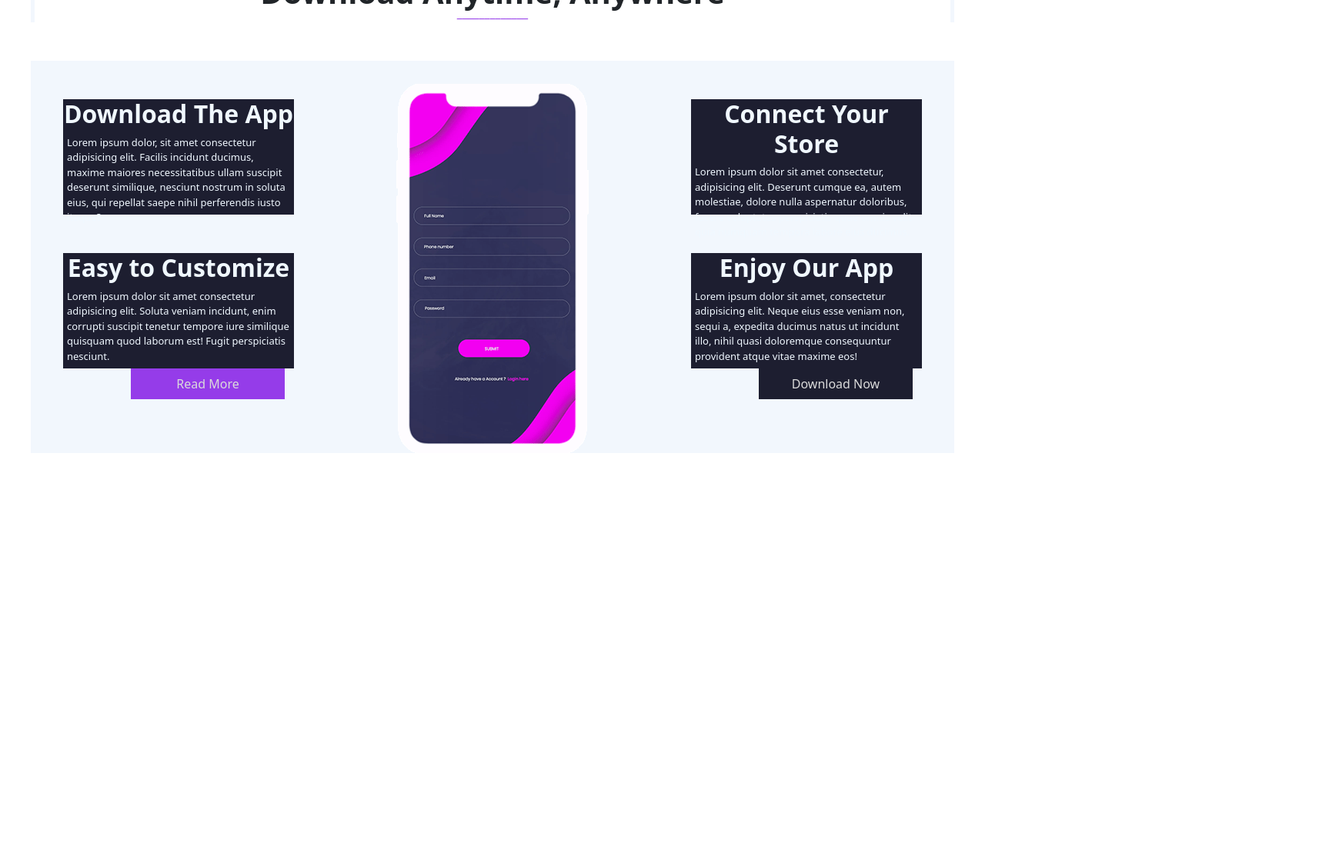
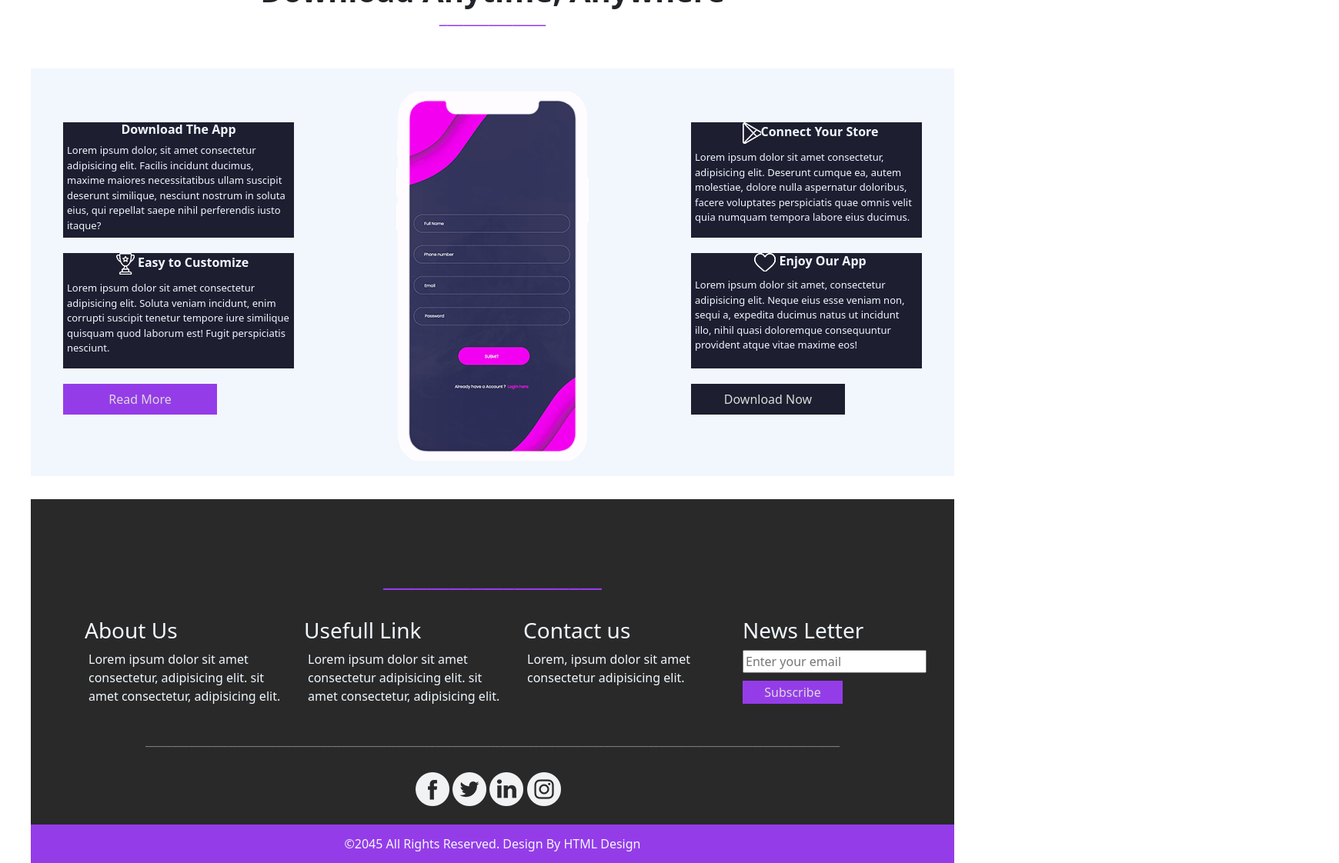
Before and after one commit to NashobaPallaton/Front, a plain HTML site: page Yolos/index.html in a window 1280 px wide. Shown: the part 1161-2283 px from the top of the page at 77% size, 1740 px wide, since content can reach past the window. Before the commit the page ends 1750 px from the top, so only its background shows below. Drawn offline with nearby package versions, Linux system fonts and the light colour scheme.

Commit message:
semi finish

```diff
--- a/Yolos/index.html
+++ b/Yolos/index.html
@@ -29,7 +29,9 @@
             <button>Read more</button>
         </div>
     </div>
+
     <br>
+
     <div class="part1">
 
         <h1>Amazing features To Use<br>
@@ -59,9 +61,10 @@
         </div>
         <button class="b2">Read More</button>
 
-        <p class="dl">Download Anytime, Anywhere</p>
-        <p class="line">_____________</p>
     </div>
+
+    <p class="dl">Download Anytime, Anywhere</p>
+    <p class="line">_____________</p>
 
     <div class="part2">
         <div class="row">
@@ -74,7 +77,7 @@
                         saepe nihil perferendis iusto itaque?</p>
                 </div>
                 <div class="square3">
-                    <h2>Easy to Customize</h2>
+                    <h2><img src="/Yolos/img/trophy_.png" alt="trophy" class="trophy"> Easy to Customize</h2>
                     <p>Lorem ipsum dolor sit amet consectetur adipisicing elit. Soluta veniam incidunt, enim corrupti
                         suscipit tenetur tempore iure similique quisquam quod laborum est! Fugit perspiciatis nesciunt.
                         </p>
@@ -82,11 +85,12 @@
                 <button class="b4">Read More</button>
             </div>
             <div class="milieu col-4">
-<img class="img" src="/Yolos/img/download-img.png" alt="dl">
+            <img class="img" src="/Yolos/img/download-img.png" alt="dl">
             </div>
             <div class="droite col-4">
                 <div class="square2">
-                    <h2>Connect Your Store</h2>
+
+                    <h2><img src="/Yolos/img/playstore.png" alt="playstore" class="playstore">Connect Your Store</h2>
                     <p>Lorem ipsum dolor sit amet consectetur, adipisicing elit. Deserunt cumque ea, autem molestiae,
                         dolore
                         nulla aspernatur doloribus, facere voluptates perspiciatis quae omnis velit quia numquam tempora
@@ -94,7 +98,7 @@
                 </div>
 
                 <div class="square4">
-                    <h2>Enjoy Our App</h2>
+                    <h2><img src="/Yolos/img/heart.png" alt="Coeur" class="heart"> Enjoy Our App</h2>
                     <p>Lorem ipsum dolor sit amet, consectetur adipisicing elit. Neque eius esse veniam non, sequi a,
                         expedita ducimus natus ut incidunt illo, nihil quasi doloremque consequuntur provident atque
                         vitae
@@ -102,13 +106,44 @@
                 </div>
                 <button class="b3">Download Now</button>
             </div>
-
-
-
-
-
         </div>
 
+    <div class="part3">
+        <br><br><br>
+        <p class="line3">____________________</p>
+        <br>
+        <div class="row">
+            <div class="fbox1 col-3">
+                <h3>About Us</h3>
+                <p class="pf">Lorem ipsum dolor sit amet consectetur, adipisicing elit. sit amet consectetur, adipisicing elit.</p>
+            </div>
+            <div class="fbox2 col-3">
+                <h3>Usefull Link</h3>
+                <p class="pf">Lorem ipsum dolor sit amet consectetur adipisicing elit. sit amet consectetur, adipisicing elit.</p>
+            </div>
+            <div class="fbox3 col-3">
+                <h3>Contact us</h3>
+                <p class="pf">Lorem, ipsum dolor sit amet consectetur adipisicing elit.
+                </p>
+            </div>
+            <div class="fbox4 col-3">
+                <h3>News Letter</h3>
+                <input type="mail" placeholder="Enter your email"><br>
+                <button class="b5">Subscribe</button>
+            </div>
+            </div>
+            <br>
+            <p class="line4">_______________________________________________________________________________________________________________________________</p>
+            <br>
+            <div class="reseaux col-12">
+                <img src="/Yolos/img/fb.png" alt="">
+                <img src="/Yolos/img/twitter.png" alt="">
+                <img src="/Yolos/img/linkedin.png" alt="">
+                <img src="/Yolos/img/instagram.png" alt="">
+            </div>
+            <br>
+    </div>
+    <footer>©2045 All Rights Reserved. Design By HTML Design</footer>
 
 
 
--- a/Yolos/style.css
+++ b/Yolos/style.css
@@ -46,22 +46,35 @@ button {
 
 .part1 {
     width: 1200px;
+    height: 400px;
     margin: auto;
     margin-top: 50px;
     background-color: rgb(242, 247, 253);
 }
 
 .part2 {
+    height: 530px;
     width: 1200px;
     margin: auto;
     margin-top: 50px;
     background-color: rgb(242, 247, 253);
 }
 
-h1,
+.part3 {
+    width: 1200px;
+    margin: auto;
+    background-color: rgb(41, 41, 41);
+    margin-top: 50px;
+}
+
+h1{
+    text-align: center;
+    font-weight: bold;
+}
 h2 {
     text-align: center;
     font-weight: bold;
+    font-size: medium;
 
 }
 
@@ -79,7 +92,8 @@ h2 {
     width: 200px;
     height: 40px;
     border: none;
-    float: left;
+    margin-left: 42px;
+    margin-top: 20px;
 }
 
 .b4 {
@@ -88,6 +102,17 @@ h2 {
     color: rgb(219, 219, 219);
     background-color: rgb(149, 60, 233);
     border: none;
+    margin-left: 42px;
+    margin-top: 20px;
+}
+
+.b5 {
+    height: 30px;
+    width: 130px;
+    background-color: rgb(149, 60, 233);
+    border: none;
+    margin-top: 10px;
+    margin-left: 0px;
 }
 
 
@@ -119,20 +144,40 @@ h2 {
     width: 392px;
 
 }
+.pf {
+    color: aliceblue;
+}
+
 .para {
     margin: auto;
 }
+
 .line {
     color: rgb(149, 60, 233);
     text-align: center;
     margin-top: -20px;
     background-color: white;
+    font-size: x-large;
 }
+
 
 .line2 {
     color: rgb(149, 60, 233);
     text-align: center;
     margin-top: -40px;
+    font-size: x-large;
+}
+
+
+.line3 {
+    color: rgb(149, 60, 233);
+    text-align: center;
+    font-size: xx-large;
+}
+
+.line4 {
+    color: gray;
+    text-align: center;
 }
 
 .square1 {
@@ -141,7 +186,7 @@ h2 {
     height: 150px;
     width: 300px;
     margin: auto;
-    margin-top: 50px;
+    margin-top: 70px;
     font-size: small;
 }
 
@@ -151,7 +196,7 @@ h2 {
     height: 150px;
     width: 300px;
     margin: auto;
-    margin-top: 50px;
+    margin-top: 70px;
     font-size: small;
 }
 
@@ -161,7 +206,7 @@ h2 {
     height: 150px;
     width: 300px;
     margin: auto;
-    margin-top: 50px;
+    margin-top: 20px;
     font-size: small;
 }
 
@@ -171,7 +216,7 @@ h2 {
     height: 150px;
     width: 300px;
     margin: auto;
-    margin-top: 50px;
+    margin-top: 20px;
     font-size: small;
 }
 
@@ -179,3 +224,42 @@ h2 {
     margin-left: 67px;
     margin-top: 30px;
 }
+
+.heart,
+.playstore,
+.trophy {
+    margin-left: 10px;
+}
+
+h3 {
+    color: aliceblue;
+}
+
+.fbox1 {
+    width: 285px;
+    margin-left: 70px;
+}
+
+.fbox2 {
+    width: 285px;
+}
+
+.fbox3 {
+    width: 285px;
+}
+
+.fbox4 {
+    width: 285px;
+}
+
+.reseaux {
+    margin-left: 500px;
+}
+
+footer {
+    color: aliceblue;
+    background-color: rgb(149, 60, 233);
+    height: 50px;
+    text-align: center;
+    line-height: 50px;
+}
```
